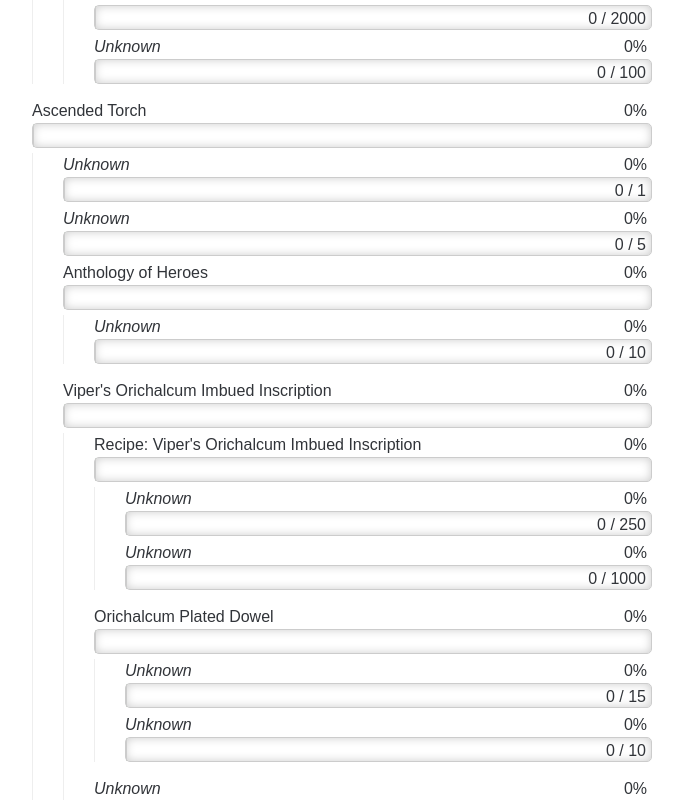
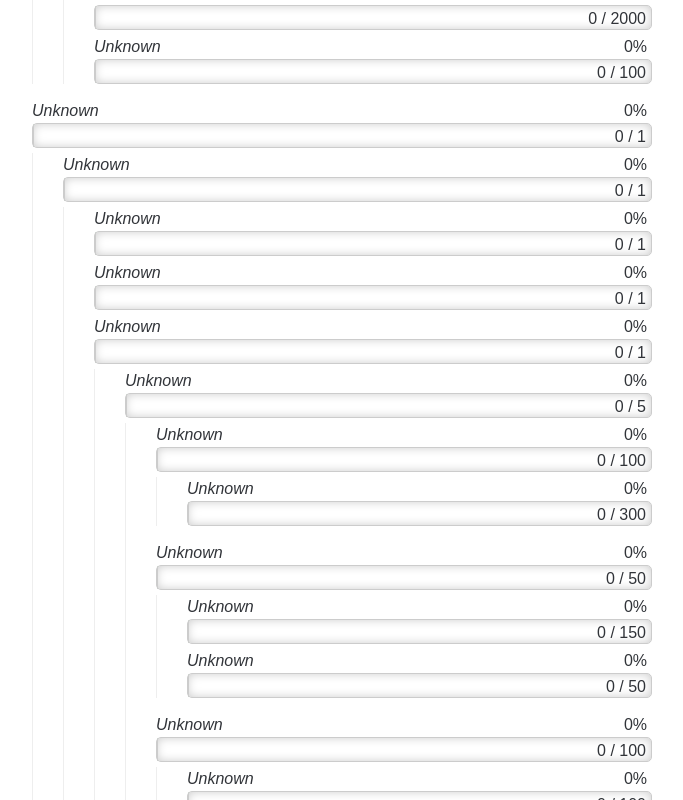
Before and after one commit to Tehl/gw2-inventory-progress, a React app: page / in a window 1280 px wide. Shown: the part 820-1620 px from the top of the page, without its empty margins (298-981 px from the left). Built offline with nearby package versions, Linux system fonts and the light colour scheme; no server answers.

Commit message:
Apply recipes to wishlist
Look up component lists for missing items using recipe database

```diff
--- a/data/recipes/index.js
+++ b/data/recipes/index.js
@@ -1,7 +1,12 @@
 import legendaries from "./legendaries";
 import generated from "./generated";
 
-export default {
-  ...legendaries,
+const recipes = {
   ...generated
 };
+
+legendaries.forEach(recipe => {
+  recipes[recipe.itemId] = recipe;
+});
+
+export default recipes;
--- a/src/components/WishlistProgress/WishlistItem.js
+++ b/src/components/WishlistProgress/WishlistItem.js
@@ -46,13 +46,13 @@ const ProgressSummary = ({ item }) =>
   </div>;
 
 const ItemComponents = ({ item, gameData }) => {
-  if (!item.items) {
+  if (!item.components) {
     return null;
   }
 
   return (
     <div className="item-components">
-      {item.items.map((inner, idx) =>
+      {item.components.map((inner, idx) =>
         <WishlistItem key={idx} item={inner} gameData={gameData} />
       )}
     </div>
--- /dev/null
+++ b/src/data/astralaria.js
@@ -0,0 +1,4 @@
+export default {
+  itemId: 76158, // Astralaria
+  count: 1
+};
--- a/src/data/trinkets.js
+++ b/src/data/trinkets.js
@@ -1,37 +1,37 @@
 export default {
   name: "Ascended Trinkets",
-  items: [
+  components: [
     {
       name: "Black Ice Earring",
-      items: [
+      components: [
         { currencyId: 32, count: 4000 }, // Unbound Magic
         { itemId: 79899, count: 300 } // Fresh Winterberry
       ]
     },
     {
       name: "Sparking Petrified Wood",
-      items: [
+      components: [
         { currencyId: 32, count: 4000 }, // Unbound Magic
         { itemId: 79469, count: 150 } // Petrified Wood
       ]
     },
     {
       name: "Jade Pendant",
-      items: [
+      components: [
         { currencyId: 32, count: 3000 }, // Unbound Magic
         { itemId: 80332, count: 300 } // Jade Shard
       ]
     },
     {
       name: "Gilded Orchid Band",
-      items: [
+      components: [
         { currencyId: 32, count: 2000 }, // Unbound Magic
         { itemId: 81127, count: 100 } // Fire Orchid Blossom
       ]
     },
     {
       name: "Blood Ruby Band",
-      items: [
+      components: [
         { currencyId: 32, count: 2000 }, // Unbound Magic
         { itemId: 79280, count: 100 } // Blood Ruby
       ]
--- a/src/data/wishlist.js
+++ b/src/data/wishlist.js
@@ -1,4 +1,4 @@
 import trinkets from "./trinkets";
-import torch from "./torch";
+import astralaria from "./astralaria";
 
-export default [trinkets, torch];
+export default [trinkets, astralaria];
--- a/src/logic/wishlist/progress.js
+++ b/src/logic/wishlist/progress.js
@@ -1,4 +1,5 @@
 import { mapKeys } from "../../utility/object";
+import recipes from "../../../data/recipes/index.js";
 
 function processResourceItem(resourceItem, resourceCollection, key) {
   let result = {
@@ -24,11 +25,33 @@ function processResourceItem(resourceItem, resourceCollection, key) {
 }
 
 function processInventoryItem(inventoryItem, availableResources) {
-  return processResourceItem(
+  let result = processResourceItem(
     inventoryItem,
     availableResources.inventory,
     "itemId"
   );
+
+  let outstanding = result.required - result.owned;
+  if (outstanding) {
+    let recipe = recipes[inventoryItem.itemId];
+    if (recipe) {
+      let requiredItems = recipe.components.map(component => ({
+        itemId: component.itemId,
+        count: outstanding * component.count
+      }));
+
+      let requiredItemProgress = processCollectionItem(
+        {
+          components: requiredItems
+        },
+        availableResources
+      );
+
+      result.components = requiredItemProgress.components;
+    }
+  }
+
+  return result;
 }
 
 function processCurrencyItem(currencyItem, availableResources) {
@@ -42,13 +65,13 @@ function processCurrencyItem(currencyItem, availableResources) {
 function processCollectionItem(collectionItem, availableResources) {
   let result = {
     name: collectionItem.name,
-    items: collectionItem.items.map(o => processListItem(o, availableResources))
+    components: collectionItem.components.map(o => processListItem(o, availableResources))
   };
 
-  if (result.items.length) {
-    let progress = result.items.reduce((sum, o) => sum + o.progress, 0);
+  if (result.components.length) {
+    let progress = result.components.reduce((sum, o) => sum + o.progress, 0);
     if (progress) {
-      progress /= result.items.length;
+      progress /= result.components.length;
     }
     result.progress = progress;
   } else {
@@ -67,7 +90,7 @@ function processListItem(listItem, availableResources) {
     return processCurrencyItem(listItem, availableResources);
   }
 
-  if (listItem.items) {
+  if (listItem.components) {
     return processCollectionItem(listItem, availableResources);
   }
 
--- a/src/logic/wishlist/requiredData.js
+++ b/src/logic/wishlist/requiredData.js
@@ -1,21 +1,30 @@
+import recipes from "../../../data/recipes/index";
+
 function getIdsForItem(item) {
   let itemIds = [];
   let currencyIds = [];
 
+  const processInnerItem = innerItem => {
+    let innerIds = getIdsForItem(innerItem);
+    itemIds = itemIds.concat(innerIds.itemIds);
+    currencyIds = currencyIds.concat(innerIds.currencyIds);
+  };
+
   if (item.itemId) {
     itemIds.push(item.itemId);
+
+    let recipe = recipes[item.itemId];
+    if (recipe) {
+      recipe.components.forEach(processInnerItem)
+    }
   }
 
   if (item.currencyId) {
     currencyIds.push(item.currencyId);
   }
 
-  if (item.items) {
-    item.items.forEach(innerItem => {
-      let innerIds = getIdsForItem(innerItem);
-      itemIds = itemIds.concat(innerIds.itemIds);
-      currencyIds = currencyIds.concat(innerIds.currencyIds);
-    });
+  if (item.components) {
+    item.components.forEach(processInnerItem);
   }
 
   return {
@@ -26,7 +35,7 @@ function getIdsForItem(item) {
 
 function getRequiredData(wishlist) {
   return getIdsForItem({
-    items: wishlist
+    components: wishlist
   });
 }
 
```
